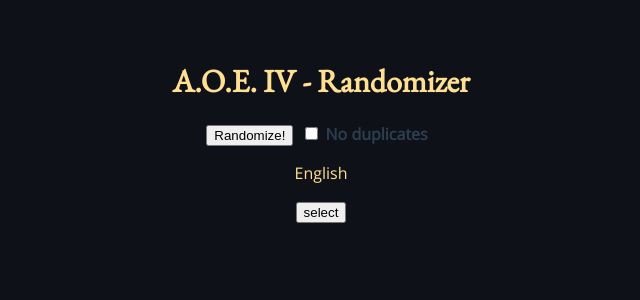
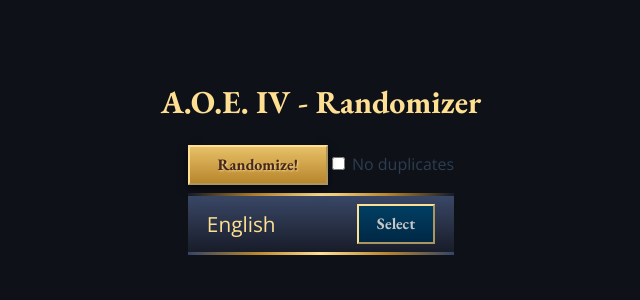
Before and after one commit to mjbryan10/aoe4randomizer, a Vue app: page / in a window 1280 px wide. Both pictures are taken after a click on the button "Randomize!". Shown: the top 300 px of the page, without its empty margins (319-959 px from the left). Built offline with nearby package versions, Linux system fonts and the light colour scheme.

Commit message:
improved styles

```diff
--- a/index.html
+++ b/index.html
@@ -2,14 +2,9 @@
 <html lang="en">
   <head>
     <meta charset="UTF-8" />
-    <link rel="icon" href="/favicon.ico" />
-    <!--  -->
-    <link rel="preconnect" href="https://fonts.googleapis.com" />
-    <link rel="preconnect" href="https://fonts.gstatic.com" crossorigin />
-    <link
-      href="https://fonts.googleapis.com/css2?family=EB+Garamond&family=Open+Sans&display=swap"
-      rel="stylesheet"
-    />
+    <link rel="preconnect" href="https://fonts.googleapis.com">
+    <link rel="preconnect" href="https://fonts.gstatic.com" crossorigin>
+    <link href="https://fonts.googleapis.com/css2?family=EB+Garamond:wght@400;700&family=Open+Sans&display=swap" rel="stylesheet">
     <meta name="viewport" content="width=device-width, initial-scale=1.0" />
     <title>Vite App</title>
   </head>
--- a/src/App.vue
+++ b/src/App.vue
@@ -1,6 +1,8 @@
 <template>
-  <h1>A.O.E. IV - Randomizer</h1>
-  <Randomizer />
+  <div class="page-container">
+    <h1>A.O.E. IV - Randomizer</h1>
+    <Randomizer />
+  </div>
 </template>
 
 <script lang="ts">
@@ -28,6 +30,12 @@
   background-color: #0f1119;
 }
 
+.page-container {
+  display: flex;
+  flex-flow: column nowrap;
+  align-items: center;
+}
+
 h1,
 h2,
 h3 {
@@ -41,9 +49,114 @@
   color: #ffdf91;
 }
 
-.btn {
-  &--primary {
-
+.bulleted {
+  padding: 0;
+  list-style: none;
+  margin: 0 0 1.5rem;
+  text-align: left;
+  li {
+    text-indent: -1em;
+    margin-left: 1em;
+  }
+  li::before {
+    color: inherit;
+    width: 1rem;
+    text-indent: 0;
+    display: inline-block;
+    content: "";
+    width: 0.4em;
+    height: 0.4em;
+    border-radius: 50%;
+    background: -webkit-gradient(
+      linear,
+      left top,
+      left bottom,
+      from(#e7c067),
+      to(#b8862d)
+    );
+    background: -webkit-linear-gradient(top, #e7c067, #b8862d);
+    background: -o-linear-gradient(top, #e7c067, #b8862d);
+    background: linear-gradient(180deg, #e7c067, #b8862d);
+    margin-right: 0.6em;
+    vertical-align: top;
+    margin-top: calc(0.75rem - 0.2em);
   }
 }
+
+.highlight {
+  background-image: linear-gradient(0deg, #002845, #013f63);
+}
+
+.btn {
+  font-family: "EB Garamond", serif;
+  font-weight: 700;
+  font-size: 1rem;
+  padding: 0.375rem 1.125rem;
+  line-height: 1.5rem;
+  z-index: 1;
+  position: relative;
+  &:hover {
+    cursor: pointer;
+  }
+  &--primary {
+    min-width: 140px;
+    color: #45281f;
+    -webkit-box-shadow: 0 0.25rem 0.5rem rgb(0 0 0 / 60%);
+    box-shadow: 0 0.25rem 0.5rem rgb(0 0 0 / 60%);
+    text-shadow: 1px 1px 2px rgb(255 223 145 / 80%);
+    border-color: #ffdf91;
+    background: -webkit-gradient(
+      linear,
+      left top,
+      left bottom,
+      from(#e7c067),
+      to(#b8862d)
+    );
+    background: -webkit-linear-gradient(top, #e7c067, #b8862d);
+    background: -o-linear-gradient(top, #e7c067, #b8862d);
+    background: linear-gradient(180deg, #e7c067, #b8862d);
+
+    &:hover {
+      background-image: linear-gradient(0deg, #002845, #013f63);
+      border-color: #ffdf91;
+      color: #c7c7c7;
+      -webkit-box-shadow: 0;
+      box-shadow: 0;
+      text-shadow: none;
+    }
+  }
+  &--secondary {
+    background-image: linear-gradient(0deg, #002845, #013f63);
+    border-color: #ffdf91;
+    color: #c7c7c7;
+    &:hover {
+      background: -webkit-gradient(
+        linear,
+        left top,
+        left bottom,
+        from(#e7c067),
+        to(#b8862d)
+      );
+      background: -webkit-linear-gradient(top, #e7c067, #b8862d);
+      background: -o-linear-gradient(top, #e7c067, #b8862d);
+      background: linear-gradient(180deg, #e7c067, #b8862d);
+      color: #45281f;
+    }
+  }
+}
+
+.separated {
+  border-width: 2 px 0 0;
+  border-image-slice: 1;
+  border-image-source: linear-gradient(
+    90deg,
+    rgba(184, 134, 45, 0),
+    #b8862d,
+    #ffdf91,
+    #b8862d,
+    rgba(184, 134, 45, 0)
+  );
+  border-style: solid;
+  margin: 4px 0;
+}
 </style>
--- a/src/components/Randomizer.vue
+++ b/src/components/Randomizer.vue
@@ -1,6 +1,13 @@
 <template>
   <div>
-    <button :disabled="loading" @click="randomizeCiv">Randomize!</button>
+    <div class="random-btn__cotainer">
+      <button
+        class="btn btn--primary"
+        :disabled="loading"
+        @click="randomizeCiv"
+      >
+        Randomize!
+      </button>
       <label for="no_duplicates">
         <input
           v-model="noDuplicates"
@@ -10,21 +17,28 @@
         />
         No duplicates
       </label>
-    <div>
+    </div>
+    <div v-if="loading || selectedCiv" class="selection separated">
       <p v-if="loading">Loading...</p>
       <template v-else-if="selectedCiv">
-        <p>{{ selectedCiv }}</p>
-        <button @click="selectCiv">select</button>
+        <p class="selected-civ">{{ selectedCiv }}</p>
+        <button class="btn btn--secondary" @click="selectCiv">Select</button>
       </template>
     </div>
 
-    <div>
-      <ul>
+    <div v-if="selectedCivs.length" class="list-container separated">
+      <ul class="bulleted">
         <li v-for="(item, index) in selectedCivs" :key="item + index">
           {{ item }}
         </li>
       </ul>
-      <button v-if="selectedCivs.length" @click="clearSelection">Clear</button>
+      <button
+        class="btn btn--secondary"
+        v-if="selectedCivs.length"
+        @click="clearSelection"
+      >
+        Clear
+      </button>
     </div>
   </div>
 </template>
@@ -93,19 +107,29 @@
 </script>
 
 <style scoped>
-a {
-  color: #42b983;
+.random-btn__cotainer {
+  margin: 0 0 8px 0;
+}
+.selection {
+  background-image: linear-gradient(0deg, #002845, #013f63);
+  background-image: linear-gradient(#394766, #181c29);
+  margin: 0 auto;
+  padding: 8px 16px;
+  display: flex;
+  width: auto;
+  align-items: center;
+  justify-content: space-between;
 }
 
-label {
-  margin: 0 0.5em;
-  font-weight: bold;
+.selected-civ {
+  font-size: 1.3rem;
+  margin: 0;
+  margin-right: 8px;
 }
 
-code {
-  background-color: #eee;
-  padding: 2px 4px;
-  border-radius: 4px;
-  color: #304455;
+.list-container {
+  color: #c7c7c7;
+  background-image: linear-gradient(#394766, #181c29);
+  padding: 8px 16px;
 }
 </style>
```
Lines whose indentation alone changed are shown as unchanged.
